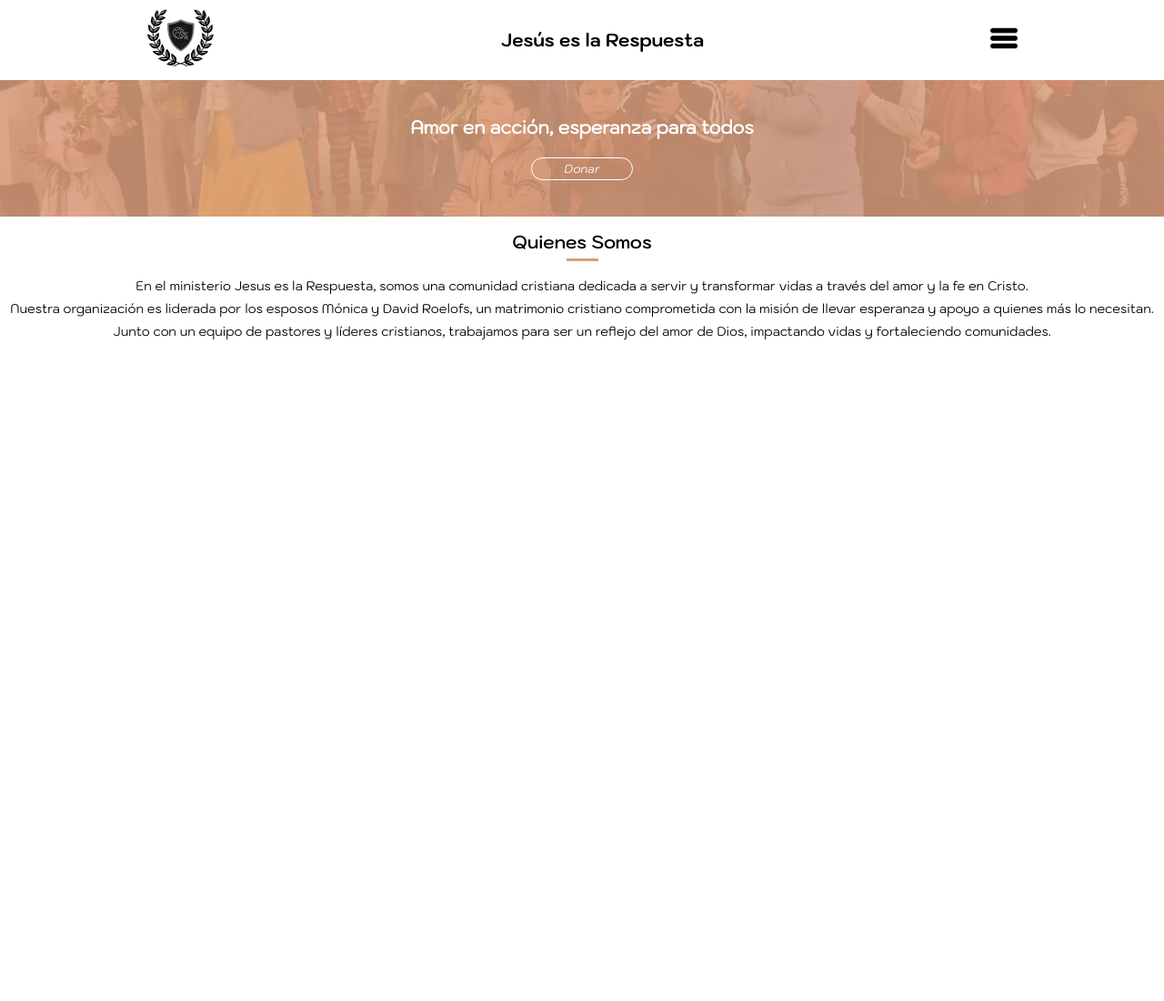
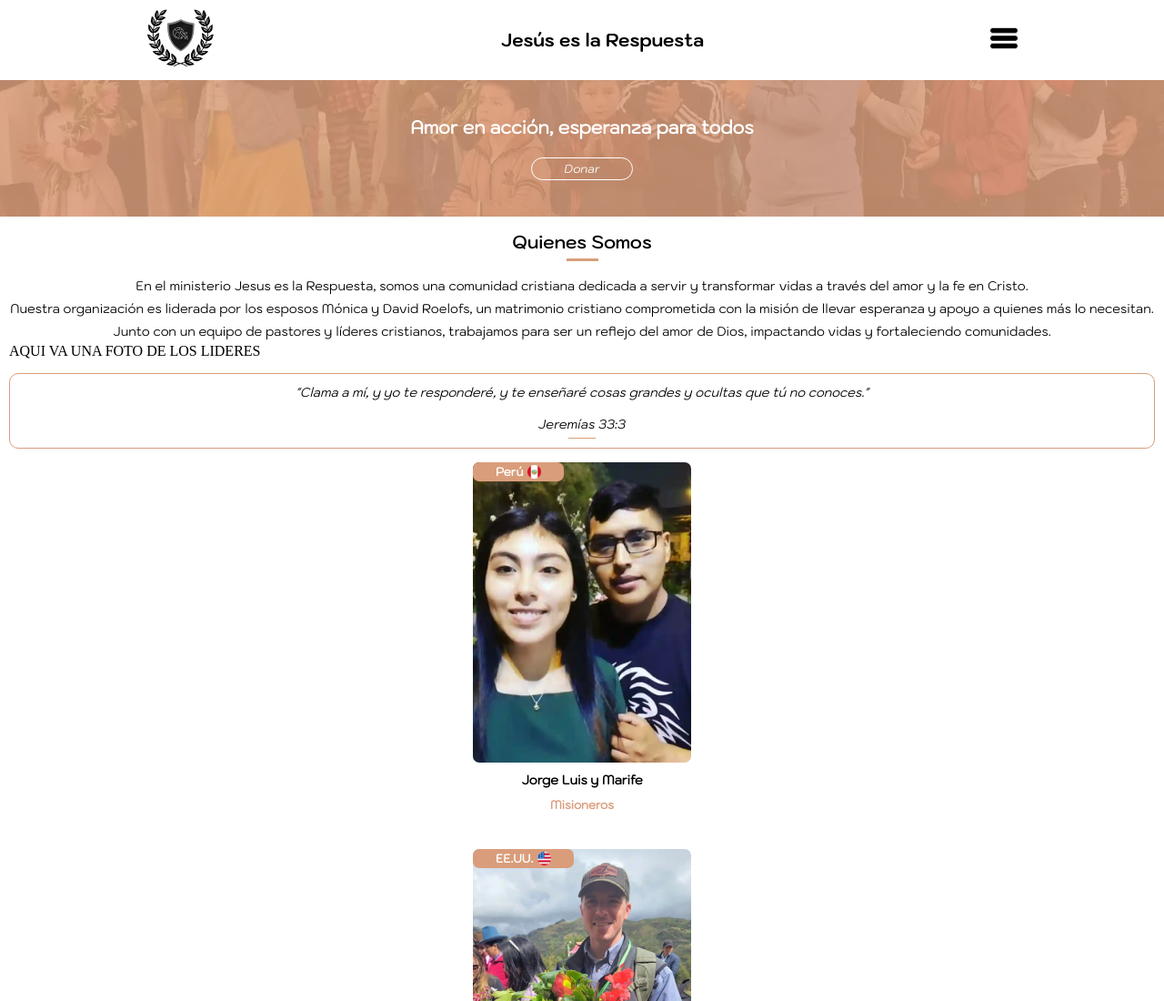
Before and after one commit to GonzaloDEV0210/Jesus_is_the_answer, a plain HTML site: page index.html in a window 1280 px wide. Shown: the top 1100 px of the page at 91% size. Before the commit the page ends 800 px from the top, so only its background shows below. Drawn offline with Linux system fonts and the light colour scheme.

Commit message:
cartas de misioneros en movil terminaod

```diff
--- a/css/styles.css
+++ b/css/styles.css
@@ -323,3 +323,102 @@
     font-size: 14px;
     line-height: 25px;
 }
+
+.container_text_biblical {
+    font-family: var(--font_Kodchasan-Regular);
+    font-size: 14px;
+    text-align: center;
+    margin-top: 15px;
+    line-height: 20px;
+    display: flex;
+    flex-direction: column;
+    gap: 15px;
+    border: 1px solid var(--color_principal);
+    padding: 10px;
+    border-radius: 10px;
+}
+
+.container_book_biblical {
+    display: flex;
+    flex-direction: column;
+    align-items: center;
+    gap: 5px;
+}
+
+.book_biblical {
+    font-family: var(--font_Kodchasan-Italic);
+}
+
+.bg_book_biblical {
+    width: 30px;
+    height: 1px;
+    background-color: var(--color_principal);
+}
+
+.misioneros_inicio {
+    margin: 10px;
+    display: flex;
+    flex-direction: column;
+    gap: 30px;
+    align-items: center;
+}
+/* cards misioneros */
+.container_card_misioneros {
+    width: 240px;
+}
+
+.container_img_nacionalidad {
+    position: relative;
+    height: 330px;
+}
+
+.perfil_misionero {
+    width: 100%;
+    object-fit: cover;
+    position: absolute;
+    height: 100%;
+    top: 0;
+    left: 0;
+    /* border-top-left-radius: 7px;
+    border-top-right-radius: 7px; */
+    border-radius: 7px;
+    z-index: -1;
+}
+
+.nacionalidad {
+    background-color: var(--color_principal);
+    border-radius: 7px;
+    display: inline-flex;
+    align-items: center;
+    gap: 5px;
+    padding: 2px 25px;
+}
+
+.nacion {
+    font-family: var(--font_Kodchasan-Regular);
+    color: var(--color_blanco);
+    font-size: 13px;
+}
+
+.logo_nacion {
+    width: 15px;
+}
+
+.container_nombre_cargo_misionero {
+    display: flex;
+    flex-direction: column;
+    align-items: center;
+    gap: 10px;
+    padding: 10px 0 10px 0;
+    font-family: var(--font_Kodchasan-Regular);
+}
+
+.nombre_misionero {
+    font-size: 14px;
+}
+
+.cargo_misionero {
+    font-size: 13px;
+    color: var(--color_principal);
+}
+/* fin cards misioneros */
--- a/index.html
+++ b/index.html
@@ -91,6 +91,68 @@
             <h2 class="title_quienes_somos">Quienes Somos</h2>
             <div class="line_title"></div>
             <p class="paragraph_quienes_somos">En el ministerio Jesus es la Respuesta, somos una comunidad cristiana dedicada a servir y transformar vidas a través del amor y la fe en Cristo. <br> Nuestra organización es liderada por los esposos Mónica y David Roelofs, un matrimonio cristiano comprometida con la misión de llevar esperanza y apoyo a quienes más lo necesitan. Junto con un equipo de pastores y líderes cristianos, trabajamos para ser un reflejo del amor de Dios, impactando vidas y fortaleciendo comunidades.</p>
+            <span>AQUI VA UNA FOTO DE LOS LIDERES</span>
+            <div class="container_text_biblical">
+                <cite class="text_biblical">"Clama a mí, y yo te responderé, y te enseñaré cosas grandes y ocultas que tú no conoces."</cite>
+                <div class="container_book_biblical">
+                    <span class="book_biblical">Jeremías 33:3</span>
+                    <div class="bg_book_biblical"></div>
+                </div>
+            </div>
+        </section>
+        <section class="misioneros_inicio">
+            <div class="container_card_misioneros">
+                <div class="container_img_nacionalidad">
+                    <div class="nacionalidad">
+                        <h3 class="nacion">Perú</h3>
+                        <img src="/assets/icons/peru.png" alt="Icono de la bandera de Perú" class="logo_nacion">
+                    </div>
+                    <img src="/assets/img/jorge y marife.webp" alt="Imagen de Jorge Luis y Marife" class="perfil_misionero">
+                </div>
+                <div class="container_nombre_cargo_misionero">
+                    <h3 class="nombre_misionero">Jorge Luis y Marife</h3>
+                    <h4 class="cargo_misionero">Misioneros</h4>
+                </div>
+            </div>
+            <div class="container_card_misioneros">
+                <div class="container_img_nacionalidad">
+                    <div class="nacionalidad">
+                        <h3 class="nacion">EE.UU.</h3>
+                        <img src="/assets/icons/estados-unidos.png" alt="Icono de la bandera de estados unidos" class="logo_nacion">
+                    </div>
+                    <img src="/assets/img/kevin.webp" alt="Imagen de Kevin Schowengerdt" class="perfil_misionero">
+                </div>
+                <div class="container_nombre_cargo_misionero">
+                    <h3 class="nombre_misionero">Kevin Schowengerdt</h3>
+                    <h4 class="cargo_misionero">Predicador</h4>
+                </div>
+            </div>
+            <div class="container_card_misioneros">
+                <div class="container_img_nacionalidad">
+                    <div class="nacionalidad">
+                        <h3 class="nacion">México</h3>
+                        <img src="/assets/icons/mexico.png" alt="Icono de la bandera de méxico" class="logo_nacion">
+                    </div>
+                    <img src="/assets/img/luis.webp" alt="Imagen de Luis Ornelas" class="perfil_misionero">
+                </div>
+                <div class="container_nombre_cargo_misionero">
+                    <h3 class="nombre_misionero">Luis Ornelas</h3>
+                    <h4 class="cargo_misionero">Misionero</h4>
+                </div>
+            </div>
+            <div class="container_card_misioneros">
+                <div class="container_img_nacionalidad">
+                    <div class="nacionalidad">
+                        <h3 class="nacion">Colombia</h3>
+                        <img src="/assets/icons/colombia.png" alt="Icono de la bandera de Colombia" class="logo_nacion">
+                    </div>
+                    <img src="/assets/img/maria alejandra.webp" alt="Imagen de Maria Alejandra Sotelo" class="perfil_misionero">
+                </div>
+                <div class="container_nombre_cargo_misionero">
+                    <h3 class="nombre_misionero">Maria Alejandra Sotelo</h3>
+                    <h4 class="cargo_misionero">Traductora</h4>
+                </div>
+            </div>
         </section>
      </main>
      <script src="/js/nav_movil.js"></script>
```
